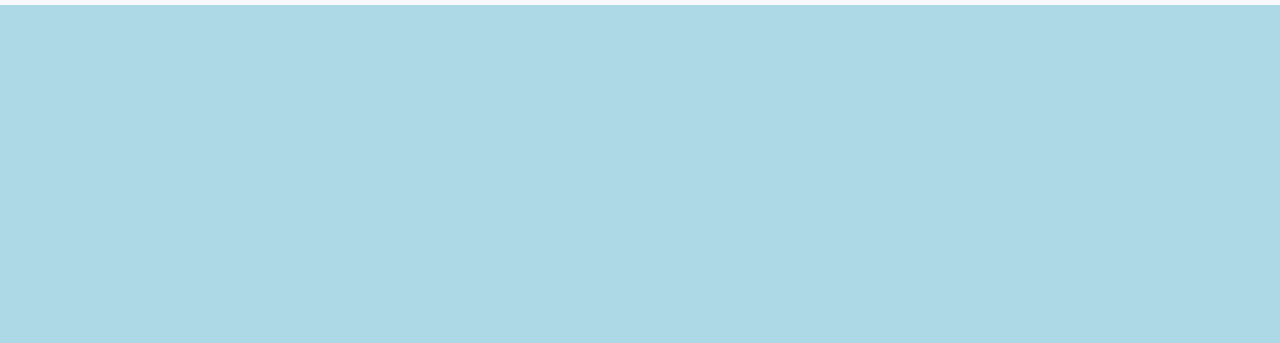
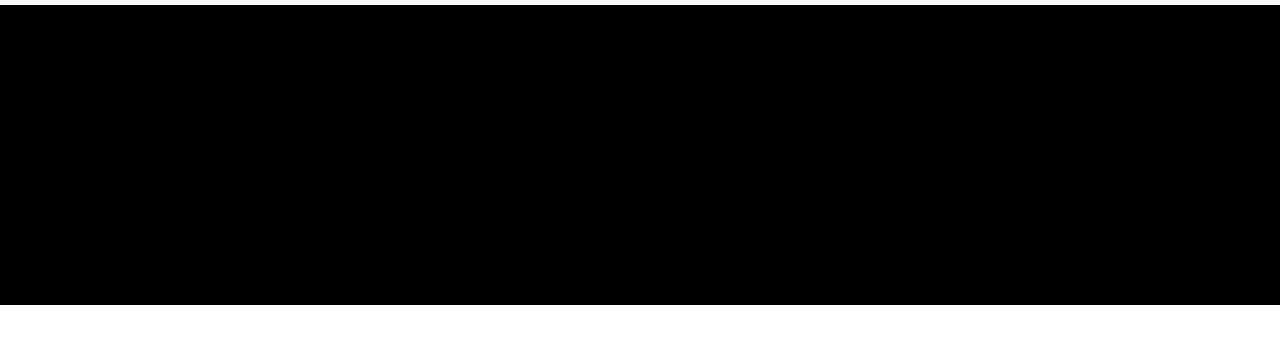
Before and after one commit to servenn/portfolio.io, a plain HTML site: page index.html in a window 1280 px wide. Shown: the part 51-394 px from the top of the page. Drawn offline with nearby package versions, Linux system fonts and the light colour scheme.

Commit message:
Update main.css

```diff
--- a/main.css
+++ b/main.css
@@ -3,6 +3,7 @@
     padding:0;
     box-sizing: border-box;
 }
- body{
-     background-color: lightblue;
- }
+.main-page{
+    background-color: #000;
+    height:300px;
+}
```
